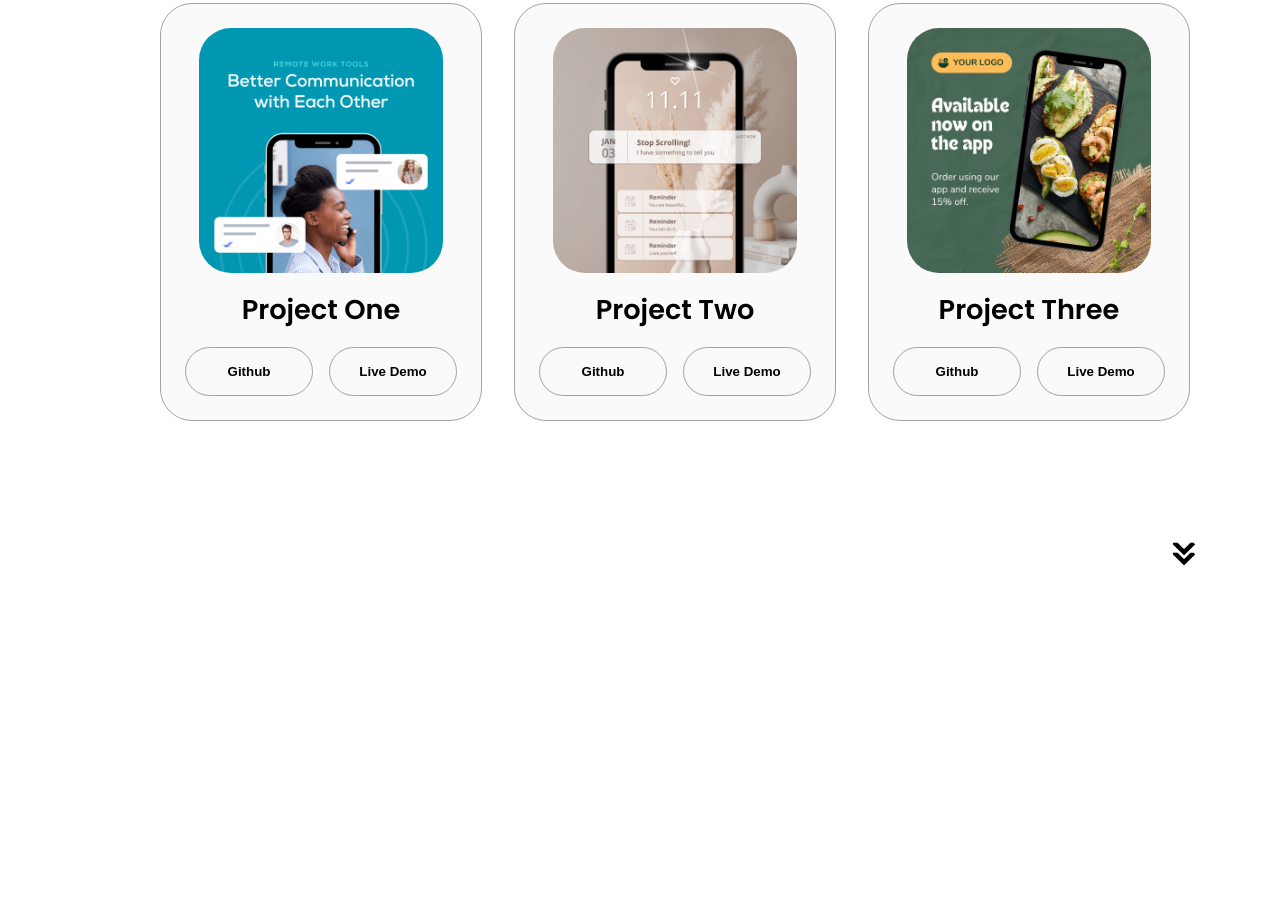
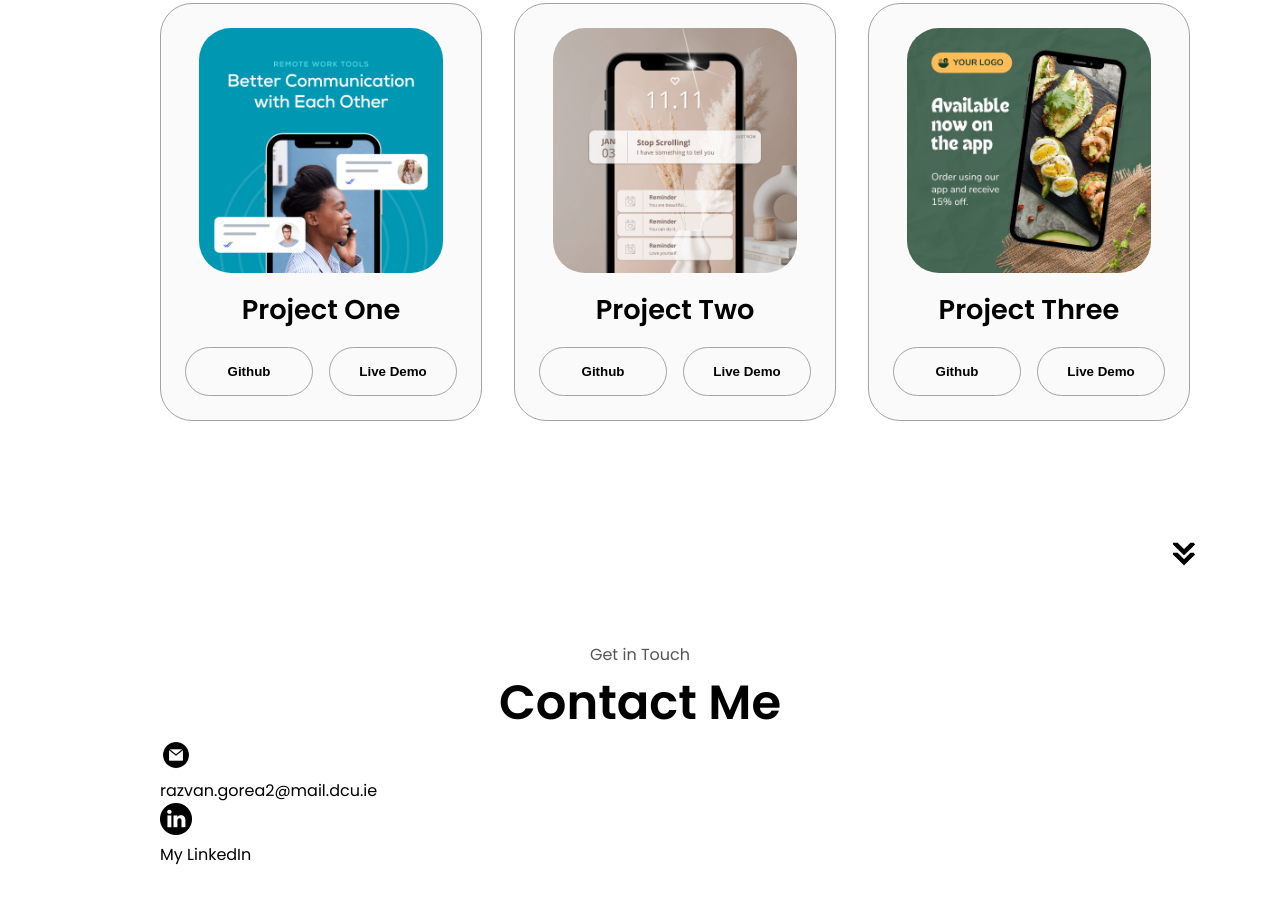
Before and after one commit to Razvan-Gorea/my-website, a plain HTML site: page index.html in a window 1280 px wide. Shown: the part 2470-3373 px from the top of the page. Before the commit the page ends 3080 px from the top, so only its background shows below. Drawn offline with Linux system fonts and the light colour scheme; files whose address does not match are found by name.

Commit message:
started the contact section

```diff
--- a/index.html
+++ b/index.html
@@ -74,13 +74,6 @@
       <p class="section__text__p1">Get To Know More</p>
       <h1 class="title">About Me</h1>
       <div class="section-container">
-        <div class="section__pic-container">
-          <img
-            src="./assets/about-pic.png"
-            alt="Profile Picture"
-            class="about-pic"
-          />
-        </div>
         <div class="about-details-container">
           <div class="about-containers">
             <div class="details-container">
@@ -408,8 +401,24 @@
         onclick="location.href='./#projects'"
       />
     </section>
+    <section id="contact">
+      <p class="section__text__p1">
+        Get in Touch
+      </p>
+      <h1 class="title">Contact Me</h1>
+      <div class="contact-info-upper-container">
+        <div class="contact-info-container">
+          <img src="./assets/email.png" alt="email icon" class="icon contact-icon">
+        <p><a href="razvan.gorea2@mail.dcu.ie">razvan.gorea2@mail.dcu.ie</a></p>
+        </div>
+        <div class="contact-info-container">
+          <img src="./assets/linkedin.png" alt="LinkedIn icon" class="icon contact-icon">
+        <p><a href="https://www.linkedin.com/in/razvan-gorea-2a7219296/">My LinkedIn</a></p>
+        </div>
+      </div>
+    </section>
     <script src="script.js"></script>
   </body>
 </html>
 
-<!-- 1:44 -->
+<!-- 1:48 -->
--- a/style.css
+++ b/style.css
@@ -378,3 +378,5 @@ article .icon {
     color: black;
     border-color: rgb(163, 163, 163);
 }
+
+/* CONTACTS SECTION */
```
